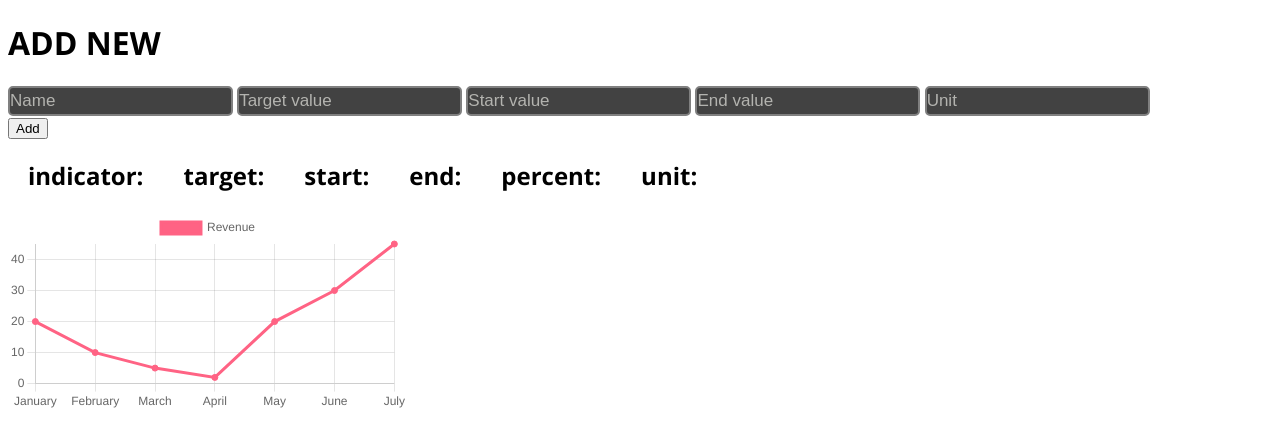
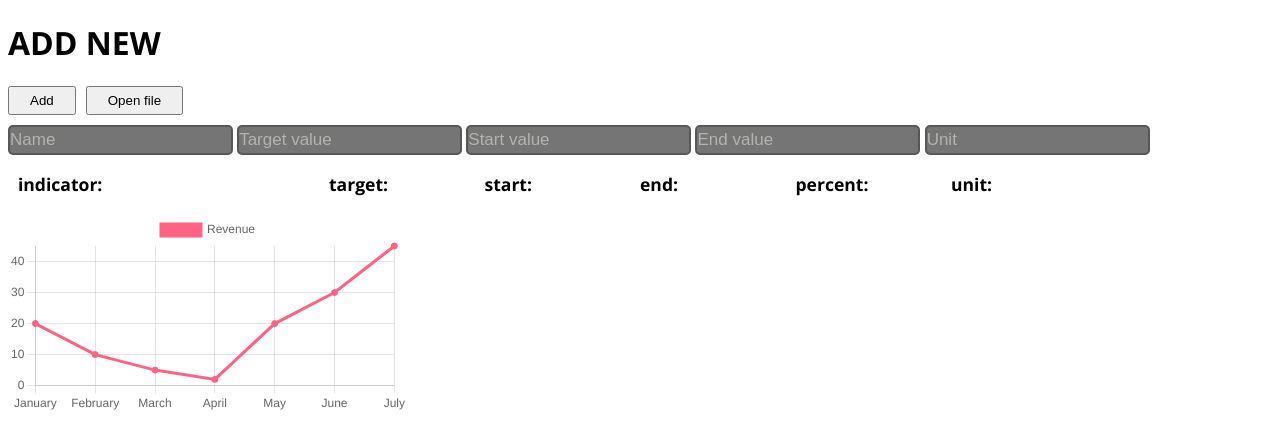
Before and after one commit to Dulme8556/digipalvelut-projekti, a SvelteKit app in the folder digipalvelut-projekti/: page / in a window 1280 px wide. Both pictures are taken after a click on the button "Add". Shown: the top 448 px of the page. Built offline with nearby package versions, Linux system fonts and the light colour scheme.

Commit message:
visual changes

```diff
--- a/digipalvelut-projekti/src/components/add-new.svelte
+++ b/digipalvelut-projekti/src/components/add-new.svelte
@@ -1,5 +1,6 @@
 <script>
     import { getContext } from "svelte";
+    import FileReader from "./file-reader.svelte";
     let { indicator, value1, value2 } = $props();
 
     let lists = getContext('list');
@@ -25,6 +26,10 @@
 
 <div>
     <h1 class="title">Add new</h1>
+    <div class="buttons">
+        <button class="add__button" onclick={addNew}>Add</button>
+        <FileReader />
+    </div>
     <div class="input__container">
         <input class="input" type="text" accept="string" placeholder="Name" bind:value={newName} />
         <input class="input input__number" type="number" accept="" placeholder="Target value" bind:value={newtarget} />
@@ -32,7 +37,6 @@
         <input class="input input__number" type="number" accept="" placeholder="End value" bind:value={newEnd} />
         <input class="input" type="text" accept="" placeholder="Unit" bind:value={newUnit} />
     </div>
-    <button onclick={addNew}>Add</button>
 </div>
 
 <style>
@@ -40,13 +44,32 @@
         text-transform: uppercase;
     }
 
+    .buttons {
+        display: flex;
+        flex-direction: row;
+    }
+
+    .add__button {
+        padding: 5px 20px;
+        margin-bottom: 10px;
+        margin-right: 10px;
+    }
+
     .input {
-        border: gray solid 2px;
+        border: #575757 solid 2px;
         border-radius: 5px;
         font-size: 17px;
         padding: 3px 0;
-        background-color: #424242;
+        background-color: #757575;
+        color: black;
+    }
+
+    .input::placeholder {
         color: #B3B3AF;
+    }
+
+    .input:focus {
+        background-color: #8F8F8F;
     }
 
     input::-webkit-outer-spin-button,
@@ -54,7 +77,4 @@
         -webkit-appearance: none;
     }
 
-    .input::placeholder {
-        color: #B3B3AF;
-    }
 </style>
--- a/digipalvelut-projekti/src/components/file-reader.svelte
+++ b/digipalvelut-projekti/src/components/file-reader.svelte
@@ -54,6 +54,11 @@
     input {
         display: none;
     }
+
+    button {
+        padding: 5px 20px;
+        margin-bottom: 10px;
+    }
 </style>
 <div>
     <input type="file" accept=".xlsx" bind:this={fileInput} onchange={handleFileInput}>
--- a/digipalvelut-projekti/src/components/line.svelte
+++ b/digipalvelut-projekti/src/components/line.svelte
@@ -5,49 +5,61 @@
 
     if (end != '' && target != '') {
         let rawValue = end/target*100;
-        percent = rawValue.toFixed(1);
+        percent = rawValue.toFixed(0);
     }
 </script>
 
 <div class="line">
-    <div class="component">
-        <h2>indicator:</h2>
+    <div class="component long">
+        <h3>indicator:</h3>
         <div>{name}</div>
     </div>
     <div class="component">
-        <h2>target:</h2>
+        <h3>target:</h3>
         <div>{target}</div>
     </div>
     <div class="component">
-        <h2>start:</h2>
+        <h3>start:</h3>
         <div>{start}</div>
     </div>
     <div class="component">
-        <h2>end:</h2>
+        <h3>end:</h3>
         <div>{end}</div>
     </div>
     <div class="component">
-        <h2>percent:</h2>
+        <h3>percent:</h3>
         {#if percent !== "placeholder"}
             <div>{percent}%</div>
         {/if}
     </div>
-    <div class="component">
-        <h2>unit:</h2>
+    <div class="component long">
+        <h3>unit:</h3>
         <div>{unit}</div>
     </div>
 </div>
 
 <style>
+    h3 {
+        padding-right: 10px;
+    }
+
     .line {
         display: flex;
         flex-direction: row;
+        max-width: 1400px;
+        margin: 0 10px;
+        font-size: 15px;
     }
 
     .component {
         display: flex;
         flex-direction: row;
         align-items: center;
-        padding: 0 20px;
+        flex: 1;
+    }
+
+    .long {
+        display: flex;
+        flex: 2;
     }
 </style>
```
